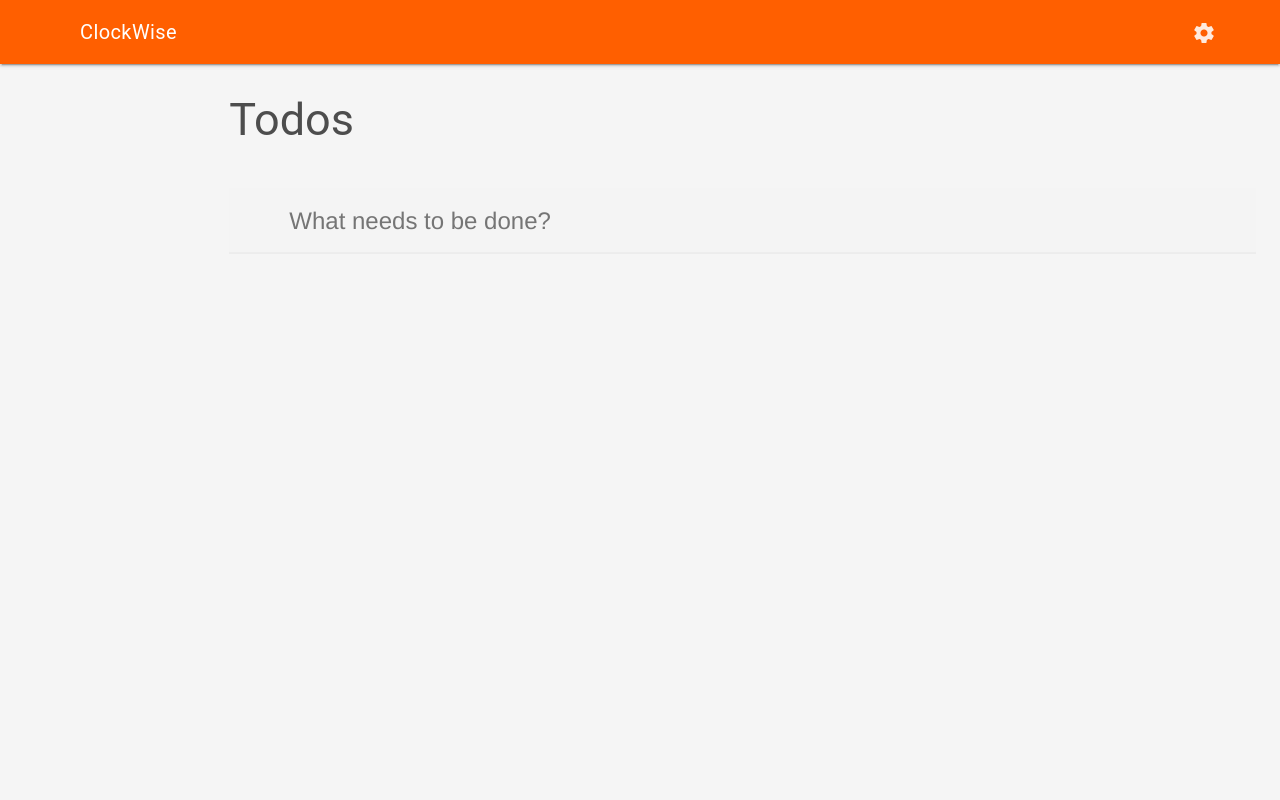
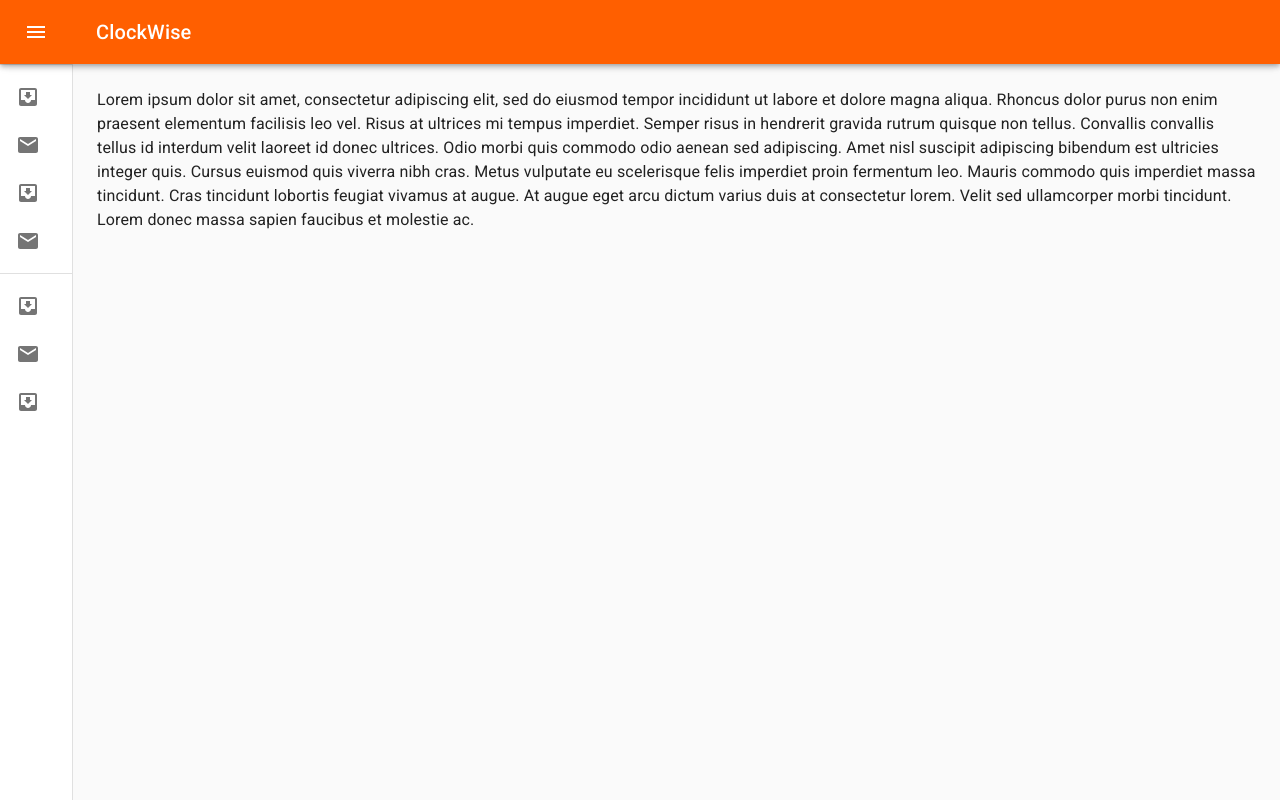
Before and after one commit to jqn/ClockWise, a React app in the folder ReactClockWise/: page / in a window 1280 px wide. Built offline with nearby package versions, Linux system fonts and the light colour scheme.

Commit message:
refactor: replace material light with material ui
issue: #1

```diff
--- a/ReactClockWise/App/Components/Nav.js
+++ b/ReactClockWise/App/Components/Nav.js
@@ -1,39 +1,179 @@
 /**
- * App/Components/Nav.js
+ * App/Containers/App.js
  */
-import React, { Component } from 'react';
+import React from "react";
+import clsx from "clsx";
+import { makeStyles, useTheme } from "@material-ui/core/styles";
+import Drawer from "@material-ui/core/Drawer";
+import AppBar from "@material-ui/core/AppBar";
+import Toolbar from "@material-ui/core/Toolbar";
+import List from "@material-ui/core/List";
+import CssBaseline from "@material-ui/core/CssBaseline";
+import Typography from "@material-ui/core/Typography";
+import Divider from "@material-ui/core/Divider";
+import IconButton from "@material-ui/core/IconButton";
+import MenuIcon from "@material-ui/icons/Menu";
+import ChevronLeftIcon from "@material-ui/icons/ChevronLeft";
+import ChevronRightIcon from "@material-ui/icons/ChevronRight";
+import ListItem from "@material-ui/core/ListItem";
+import ListItemIcon from "@material-ui/core/ListItemIcon";
+import ListItemText from "@material-ui/core/ListItemText";
+import InboxIcon from "@material-ui/icons/MoveToInbox";
+import MailIcon from "@material-ui/icons/Mail";
+
+const drawerWidth = 240;
+
+const useStyles = makeStyles(theme => ({
+  root: {
+    display: "flex",
+  },
+  appBar: {
+    zIndex: theme.zIndex.drawer + 1,
+    transition: theme.transitions.create(["width", "margin"], {
+      easing: theme.transitions.easing.sharp,
+      duration: theme.transitions.duration.leavingScreen,
+    }),
+  },
+  appBarShift: {
+    marginLeft: drawerWidth,
+    width: `calc(100% - ${drawerWidth}px)`,
+    transition: theme.transitions.create(["width", "margin"], {
+      easing: theme.transitions.easing.sharp,
+      duration: theme.transitions.duration.enteringScreen,
+    }),
+  },
+  menuButton: {
+    marginRight: 36,
+  },
+  hide: {
+    display: "none",
+  },
+  drawer: {
+    width: drawerWidth,
+    flexShrink: 0,
+    whiteSpace: "nowrap",
+  },
+  drawerOpen: {
+    width: drawerWidth,
+    transition: theme.transitions.create("width", {
+      easing: theme.transitions.easing.sharp,
+      duration: theme.transitions.duration.enteringScreen,
+    }),
+  },
+  drawerClose: {
+    transition: theme.transitions.create("width", {
+      easing: theme.transitions.easing.sharp,
+      duration: theme.transitions.duration.leavingScreen,
+    }),
+    overflowX: "hidden",
+    width: theme.spacing(7) + 1,
+    [theme.breakpoints.up("sm")]: {
+      width: theme.spacing(9) + 1,
+    },
+  },
+  toolbar: {
+    display: "flex",
+    alignItems: "center",
+    justifyContent: "flex-end",
+    padding: theme.spacing(0, 1),
+    ...theme.mixins.toolbar,
+  },
+  content: {
+    flexGrow: 1,
+    padding: theme.spacing(3),
+  },
+  mainToolbar: {
+    backgroundColor: "#ff5f00",
+  },
+}));
 
 const Nav = props => {
+  const classes = useStyles();
+  const theme = useTheme();
+  const [open, setOpen] = React.useState(false);
+
+  const handleDrawerOpen = () => {
+    setOpen(true);
+  };
+
+  const handleDrawerClose = () => {
+    setOpen(false);
+  };
   return (
-    <div className="mdl-layout mdl-js-layout mdl-layout--fixed-header">
-      <header className="mdl-layout__header">
-        <div className="mdl-layout__header-row">
-          <span className="mdl-layout-title">ClockWise</span>
-          <div className="mdl-layout-spacer" />
-          <nav className="mdl-navigation">
-            <a className="mdl-navigation__link" href="#">
-              <i className="material-icons">settings</i>
-            </a>
-          </nav>
+    <div className={classes.root}>
+      <CssBaseline />
+      <AppBar
+        position="fixed"
+        className={clsx(classes.appBar, {
+          [classes.appBarShift]: open,
+        })}
+      >
+        <Toolbar className={classes.mainToolbar}>
+          <IconButton
+            color="inherit"
+            aria-label="open drawer"
+            onClick={handleDrawerOpen}
+            edge="start"
+            className={clsx(classes.menuButton, {
+              [classes.hide]: open,
+            })}
+          >
+            <MenuIcon />
+          </IconButton>
+          <Typography variant="h6" noWrap>
+            ClockWise
+          </Typography>
+        </Toolbar>
+      </AppBar>
+      <Drawer
+        variant="permanent"
+        className={clsx(classes.drawer, {
+          [classes.drawerOpen]: open,
+          [classes.drawerClose]: !open,
+        })}
+        classes={{
+          paper: clsx({
+            [classes.drawerOpen]: open,
+            [classes.drawerClose]: !open,
+          }),
+        }}
+      >
+        <div className={classes.toolbar}>
+          <IconButton onClick={handleDrawerClose}>
+            {theme.direction === "rtl" ? (
+              <ChevronRightIcon />
+            ) : (
+              <ChevronLeftIcon />
+            )}
+          </IconButton>
         </div>
-      </header>
-      <div className="mdl-layout__drawer">
-        <span className="mdl-layout-title">ClockWise</span>
-        <nav className="mdl-navigation">
-          <a className="mdl-navigation__link" href="#">
-            All
-          </a>
-          <a className="mdl-navigation__link" href="#">
-            Active
-          </a>
-          <a className="mdl-navigation__link" href="#">
-            Completed
-          </a>
-        </nav>
-      </div>
-      <div className="mdl-layout__content mdl-cell--2-offset-desktop">
+        <Divider />
+        <List>
+          {["Inbox", "Starred", "Send email", "Drafts"].map((text, index) => (
+            <ListItem button key={text}>
+              <ListItemIcon>
+                {index % 2 === 0 ? <InboxIcon /> : <MailIcon />}
+              </ListItemIcon>
+              <ListItemText primary={text} />
+            </ListItem>
+          ))}
+        </List>
+        <Divider />
+        <List>
+          {["All mail", "Trash", "Spam"].map((text, index) => (
+            <ListItem button key={text}>
+              <ListItemIcon>
+                {index % 2 === 0 ? <InboxIcon /> : <MailIcon />}
+              </ListItemIcon>
+              <ListItemText primary={text} />
+            </ListItem>
+          ))}
+        </List>
+      </Drawer>
+      <main className={classes.content}>
+        <div className={classes.toolbar} />
         {props.children}
-      </div>
+      </main>
     </div>
   );
 };
--- a/ReactClockWise/App/Containers/App.js
+++ b/ReactClockWise/App/Containers/App.js
@@ -1,40 +1,28 @@
 /**
  * App/Containers/App.js
  */
-'use strict';
-import React from 'react';
-import PropTypes from 'prop-types';
-import { connect } from 'react-redux';
-import { ActionCreators } from '../Actions';
-import { bindActionCreators } from 'redux';
-import Nav from '../Components/Nav';
-import Header from '../Components/Header';
-import MainSection from '../Components/MainSection';
-import css from '../Styles/style.css';
+"use strict";
+import React from "react";
+import Nav from "../Components/Nav";
+import Typography from "@material-ui/core/Typography";
 
-const App = ({ todos, actions }) => (
+const App = () => (
   <Nav>
-    <div className="mdl-grid">
-      <Header addTodo={actions.addTodo} />
-      <MainSection todos={todos} actions={actions} />
-    </div>
+    <Typography paragraph>
+      Lorem ipsum dolor sit amet, consectetur adipiscing elit, sed do eiusmod
+      tempor incididunt ut labore et dolore magna aliqua. Rhoncus dolor purus
+      non enim praesent elementum facilisis leo vel. Risus at ultrices mi tempus
+      imperdiet. Semper risus in hendrerit gravida rutrum quisque non tellus.
+      Convallis convallis tellus id interdum velit laoreet id donec ultrices.
+      Odio morbi quis commodo odio aenean sed adipiscing. Amet nisl suscipit
+      adipiscing bibendum est ultricies integer quis. Cursus euismod quis
+      viverra nibh cras. Metus vulputate eu scelerisque felis imperdiet proin
+      fermentum leo. Mauris commodo quis imperdiet massa tincidunt. Cras
+      tincidunt lobortis feugiat vivamus at augue. At augue eget arcu dictum
+      varius duis at consectetur lorem. Velit sed ullamcorper morbi tincidunt.
+      Lorem donec massa sapien faucibus et molestie ac.
+    </Typography>
   </Nav>
 );
 
-App.propTypes = {
-  todos: PropTypes.array.isRequired,
-  actions: PropTypes.object.isRequired
-};
-
-const mapStateToProps = state => ({
-  todos: state.Todos
-});
-
-const mapDispatchToProps = dispatch => ({
-  actions: bindActionCreators(ActionCreators, dispatch)
-});
-
-export default connect(
-  mapStateToProps,
-  mapDispatchToProps
-)(App);
+export default App;
--- a/ReactClockWise/App/Index.html
+++ b/ReactClockWise/App/Index.html
@@ -1,14 +1,20 @@
 <!DOCTYPE html>
 <html>
-	<head>
-      <meta name="viewport" content="width=device-width, initial-scale=1.0">
-      <title>YouDo</title>
-      <link rel="stylesheet" href="/node_modules/material-design-lite/material.min.css">
-      <link rel="stylesheet" href="https://fonts.googleapis.com/icon?family=Material+Icons">
-	</head>
-	<body>
-		<div className="todoapp mdl-layout mdl-js-layout mdl-layout--fixed-header" id="root"/>
-    <script src="/node_modules/material-design-lite/material.min.js"></script>
-		<script src="bundle.js"></script>
-	</body>
+  <head>
+    <meta name="viewport" content="width=device-width, initial-scale=1.0" />
+    <title>ClockWise</title>
+    <!-- Icons to support Material Design -->
+    <link
+      rel="stylesheet"
+      href="https://fonts.googleapis.com/icon?family=Material+Icons"
+    />
+    <!-- Fonts to support Material Design -->
+    <link
+      rel="stylesheet"
+      href="https://fonts.googleapis.com/css?family=Roboto:300,400,500,700&display=swap"
+    />
+  </head>
+  <body>
+    <div id="root"></div>
+  </body>
 </html>
--- a/ReactClockWise/Index.js
+++ b/ReactClockWise/Index.js
@@ -1,36 +1,5 @@
-/**
- * index.js
- */
-import React from 'react';
-import ReactDOM from 'react-dom';
-import { createStore, applyMiddleware, combineReducers, compose } from 'redux';
-import { Provider } from 'react-redux';
-import reducer from './App/Reducers';
-import App from './App/Containers/App';
-import thunkMiddleware from 'redux-thunk';
-import { createLogger } from 'redux-logger';
-import { persistStore } from 'redux-persist';
-// middleware that logs actions
-const loggerMiddleware = createLogger({
-  predicate: (getState, action) => process.env.NODE_ENV === 'development'
-});
+import React from "react";
+import ReactDOM from "react-dom";
+import App from "./App/Containers/App";
 
-function configureStore(initialState) {
-  const enhancer = compose(
-    applyMiddleware(
-      thunkMiddleware, // lets us dispatch() functions
-      loggerMiddleware
-    )
-  );
-  return createStore(reducer, initialState, enhancer);
-}
-
-const store = configureStore({});
-persistStore(store, () => store.getState());
-
-ReactDOM.render(
-  <Provider store={store}>
-    <App />
-  </Provider>,
-  document.getElementById('root')
-);
+ReactDOM.render(<App />, document.querySelector("#root"));
```
Also changed, not shown: ReactClockWise/package.json (+7 -2 lines), 2 other files.
